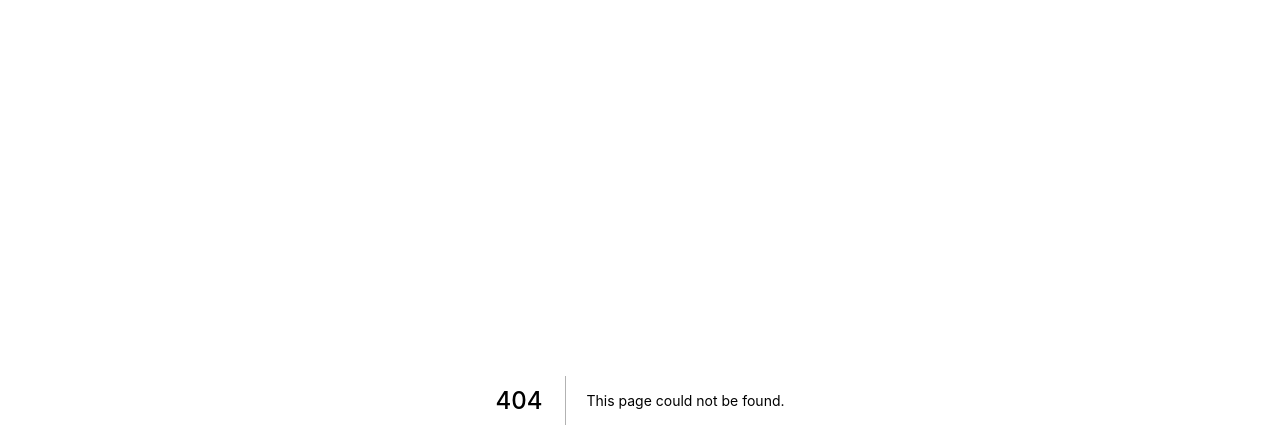
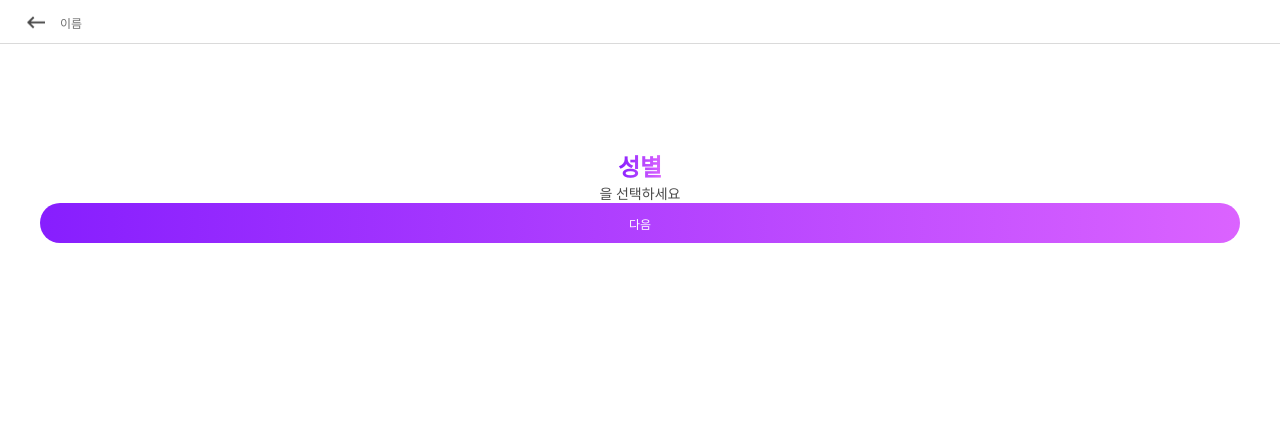
Before and after one commit to kimulchan/sb-project-oauth, a Next.js app: page /auth/sex in a window 1280 px wide. Before the commit this address had no page. Shown: the top 448 px of the page. Built offline with nearby package versions, Linux system fonts and the light colour scheme.

Commit message:
⚡️ :: (#6) insert sex page publishing

```diff
--- /dev/null
+++ b/pages/auth/sex.tsx
@@ -0,0 +1,20 @@
+import { Wrapper, TopNavigation, Button } from "../../components/common";
+import { useRouter } from "next/router";
+import { MiddleText, BigText } from "../../components/text";
+
+const Sex = () => {
+  const router = useRouter();
+  return (
+    <Wrapper>
+      <TopNavigation>이름</TopNavigation>
+
+      <BigText>성별</BigText>
+      <MiddleText>을 선택하세요</MiddleText>
+      <Button enable={true} onclick={() => router.push("/auth/birthday")}>
+        다음
+      </Button>
+    </Wrapper>
+  );
+};
+
+export default Sex;
```
